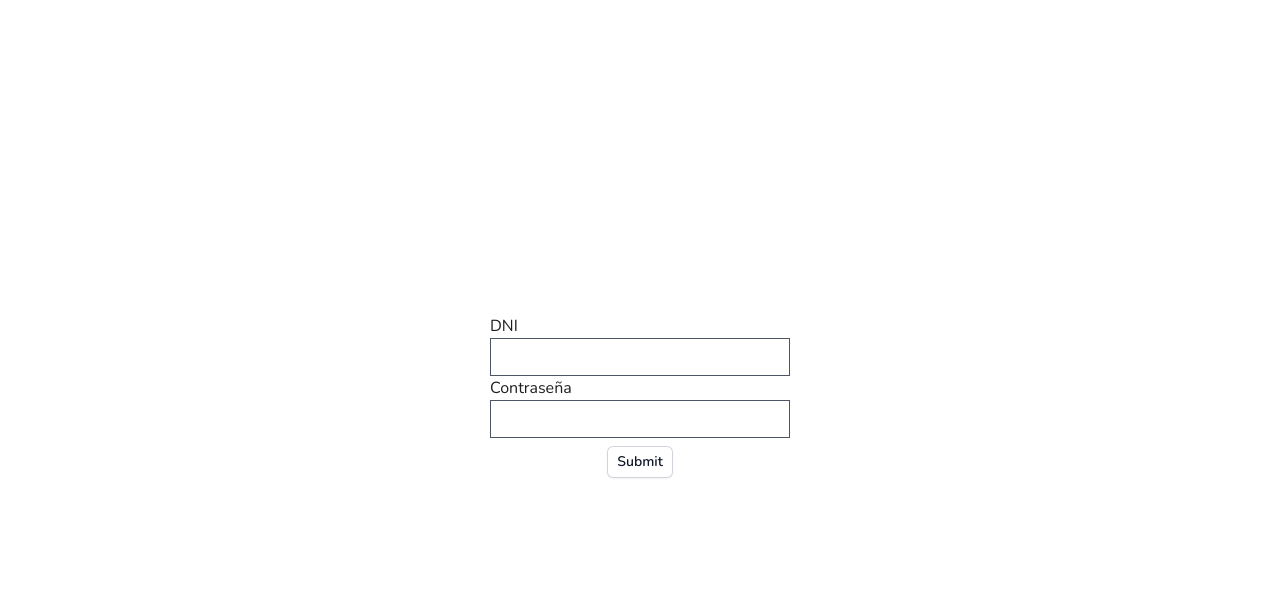
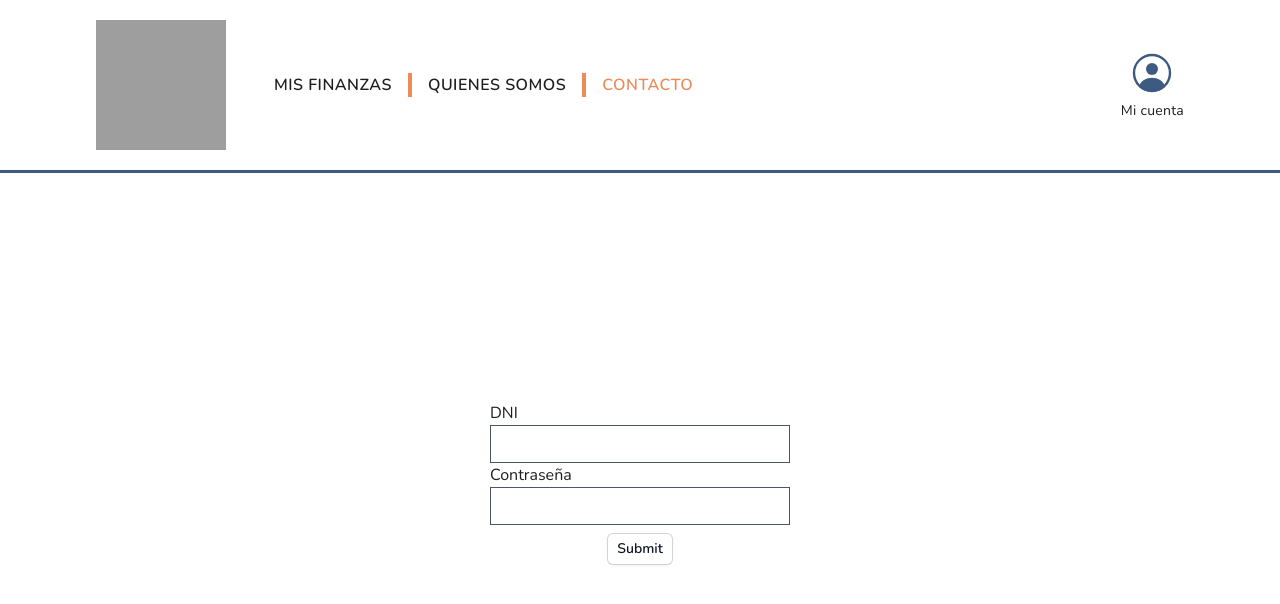
Before and after one commit to No-Country-simulation/equipo-h3-18-proptech, a React (Vite) app in the folder Frontend/h3-18-proptech/: page /login in a window 1280 px wide. Shown: the top 604 px of the page. Built offline with nearby package versions, Linux system fonts and the light colour scheme; grey boxes are pictures that could not be loaded.

Commit message:
front: feat(navbar): create navbar and add layout page

```diff
--- a/Frontend/h3-18-proptech/src/Routes.tsx
+++ b/Frontend/h3-18-proptech/src/Routes.tsx
@@ -1,15 +1,18 @@
 import { BrowserRouter as Router, Route, Routes } from "react-router-dom";
 import { HomePage, LoginPage, RegisterPage } from "./pages";
 import LoanSimulatorPage from "./pages/simulators/LoanSimulatorPage";
+import LayoutPage from "./pages/LayoutPage";
 
 function AppRoutes() {
   return (
     <Router>
       <Routes>
-        <Route path="/" element={<HomePage />} />
-        <Route path="/login" element={<LoginPage />} />
-        <Route path="/register" element={<RegisterPage />} />
-        <Route path="/simular-prestamo" element={<LoanSimulatorPage />} />
+        <Route element={<LayoutPage />}>
+          <Route path="/" element={<HomePage />} />
+          <Route path="/login" element={<LoginPage />} />
+          <Route path="/register" element={<RegisterPage />} />
+          <Route path="/simular-prestamo" element={<LoanSimulatorPage />} />
+        </Route>
       </Routes>
     </Router>
   );
--- /dev/null
+++ b/Frontend/h3-18-proptech/src/components/Navbar/NavElement.tsx
@@ -0,0 +1,21 @@
+import { NavLink, To } from "react-router-dom";
+
+interface Props {
+  to: To;
+  children: string;
+}
+
+function NavElement({ to, children }: Props) {
+  return (
+    <NavLink
+      to={to}
+      className={({ isActive }) =>
+        isActive ? "text-secondary text-title-medium-semi-bold uppercase hover:text-primary" : "text-base-color text-title-medium-semi-bold uppercase hover:text-primary"
+      }
+    >
+      {children}
+    </NavLink>
+  );
+}
+
+export default NavElement;
--- /dev/null
+++ b/Frontend/h3-18-proptech/src/components/Navbar/Navbar.tsx
@@ -0,0 +1,82 @@
+import { Link } from "react-router-dom";
+import Button from "../common/Button";
+import NavElement from "./NavElement";
+import UserIcon from "../common/UserIcon";
+
+const navLinks = [
+  {
+    text: "Mis Finanzas",
+    href: "/register",
+  },
+  {
+    text: "Quienes somos",
+    href: "/",
+  },
+  {
+    text: "Contacto",
+    href: "/login",
+  },
+];
+
+function Navbar() {
+  const user = true;
+
+  return (
+    <header className="flex py-5 px-24 gap-12 bg-contrast border-b-[3px] border-primary sticky top-0 w-full z-20">
+      <img
+        src="https://picsum.photos/130/130"
+        alt="Logo"
+        width={130}
+        height={130}
+        className="aspect-square"
+      />
+      <nav className="flex justify-between items-center w-full">
+        <section className="flex gap-4">
+          {navLinks.map(({ href, text }, index) => {
+            if (!user && text === "Mis Finanzas") return;
+            return (
+              <div className="flex gap-4" key={text}>
+                <NavElement to={href}>{text}</NavElement>
+                {index < navLinks.length - 1 && (
+                  <div className="w-1 bg-secondary"></div>
+                )}
+              </div>
+            );
+          })}
+        </section>
+        <section className="flex gap-6">
+          {user ? (
+            <button className="flex flex-col items-center justify-center gap-1">
+              <UserIcon className="text-primary size-12" />
+              <p className="text-body-medium-regular">Mi cuenta</p>
+            </button>
+          ) : (
+            <>
+              <Button
+                size="medium"
+                color="primary-orange"
+                action={() => (
+                  <Link to={"./login"} className="text-blue-500"></Link>
+                )}
+              >
+                Solicitar Financiamiento
+              </Button>
+
+              <Button
+                size="small"
+                color="secondary"
+                action={() => (
+                  <Link to={"./login"} className="text-blue-500"></Link>
+                )}
+              >
+                Iniciar Sesión
+              </Button>
+            </>
+          )}
+        </section>
+      </nav>
+    </header>
+  );
+}
+
+export default Navbar;
--- /dev/null
+++ b/Frontend/h3-18-proptech/src/components/common/Button.tsx
@@ -0,0 +1,33 @@
+interface Props {
+  children: string;
+  size: "small" | "medium" | "large";
+  color: "primary-blue" | "primary-orange" | "secondary";
+  action: () => void;
+  type?: "submit" | "reset" | "button" | undefined;
+}
+
+function Button({ size, color, action, children, type }: Props) {
+  const sizeStyle = {
+    small: "w-[159px] h-[50px]",
+    medium: "w-[251px] h-[50px]",
+    large: "w-[340px] h-[50px]",
+  };
+
+  const colorStyle = {
+    "primary-orange": "bg-secondary text-contrast hover:bg-secondaryVar1",
+    "primary-blue": "bg-primary text-contrast hover:bg-primaryVar2",
+    secondary: "bg-white border border-primary border-2 hover:bg-tertiary",
+  };
+
+  return (
+    <button
+      className={`${sizeStyle[size]} ${colorStyle[color]} rounded-lg transition-colors drop-shadow-lg shadow-md text-title-medium-semi-bold`}
+      type={type}
+      onClick={() => action}
+    >
+      {children}
+    </button>
+  );
+}
+
+export default Button;
--- /dev/null
+++ b/Frontend/h3-18-proptech/src/components/common/UserIcon.tsx
@@ -0,0 +1,20 @@
+import { SVGProps } from "react"
+const UserIcon = (props: SVGProps<SVGSVGElement>) => (
+  <svg
+    xmlns="http://www.w3.org/2000/svg"
+    fill="none"
+    viewBox="0 0 24 24"
+    {...props}
+  >
+    <circle cx={12} cy={10} r={3} fill="currentColor" />
+    <circle cx={12} cy={12} r={9} stroke="currentColor" strokeWidth={1.2} />
+    <path
+      fill="currentColor"
+      stroke="currentColor"
+      strokeLinecap="round"
+      strokeWidth={1.2}
+      d="M17.872 18.808a.227.227 0 0 0 .073-.257c-.376-1-1.132-1.88-2.164-2.518C14.697 15.363 13.367 15 12 15s-2.697.363-3.781 1.033c-1.032.638-1.788 1.519-2.164 2.518a.227.227 0 0 0 .073.257 9.407 9.407 0 0 0 11.744 0Z"
+    />
+  </svg>
+)
+export default UserIcon
--- a/Frontend/h3-18-proptech/src/pages/HomePage.tsx
+++ b/Frontend/h3-18-proptech/src/pages/HomePage.tsx
@@ -3,7 +3,7 @@ import Chatbot from "../components/Chatbot/Chatbot";
 
 export function HomePage() {
   return (
-    <div className="relative min-h-screen">
+    <div className="relative flex-1">
       <div>HomePage</div>
       <Link to={"./login"} className="text-blue-500">
         Ir al login
--- /dev/null
+++ b/Frontend/h3-18-proptech/src/pages/LayoutPage.tsx
@@ -0,0 +1,13 @@
+import Navbar from "../components/Navbar/Navbar";
+import { Outlet } from "react-router-dom";
+
+function LayoutPage() {
+  return (
+    <main className="flex flex-col min-h-screen">
+      <Navbar />
+      <Outlet />
+    </main>
+  );
+}
+
+export default LayoutPage;
--- a/Frontend/h3-18-proptech/src/pages/auth/login/LoginPage.tsx
+++ b/Frontend/h3-18-proptech/src/pages/auth/login/LoginPage.tsx
@@ -23,7 +23,7 @@ export const LoginPage = () => {
   return (
     <form
       onSubmit={handleSubmit(onSubmit)}
-      className="flex flex-col justify-center items-center min-h-[100vh]"
+      className="flex flex-col justify-center items-center flex-1"
     >
       <div className="">
         <label htmlFor="dni">DNI</label>
--- a/Frontend/h3-18-proptech/src/pages/auth/register/RegisterPage.tsx
+++ b/Frontend/h3-18-proptech/src/pages/auth/register/RegisterPage.tsx
@@ -2,9 +2,9 @@ import RegisterForm from "../../../components/Register/RegisterForm";
 
 export function RegisterPage() {
   return (
-    <main className="flex min-h-screen flex-col bg-slate-100 px-3">
+    <section className="flex-1 flex flex-col bg-slate-100 px-3">
       <RegisterForm />
-    </main>
+    </section>
   );
 }
 
```
